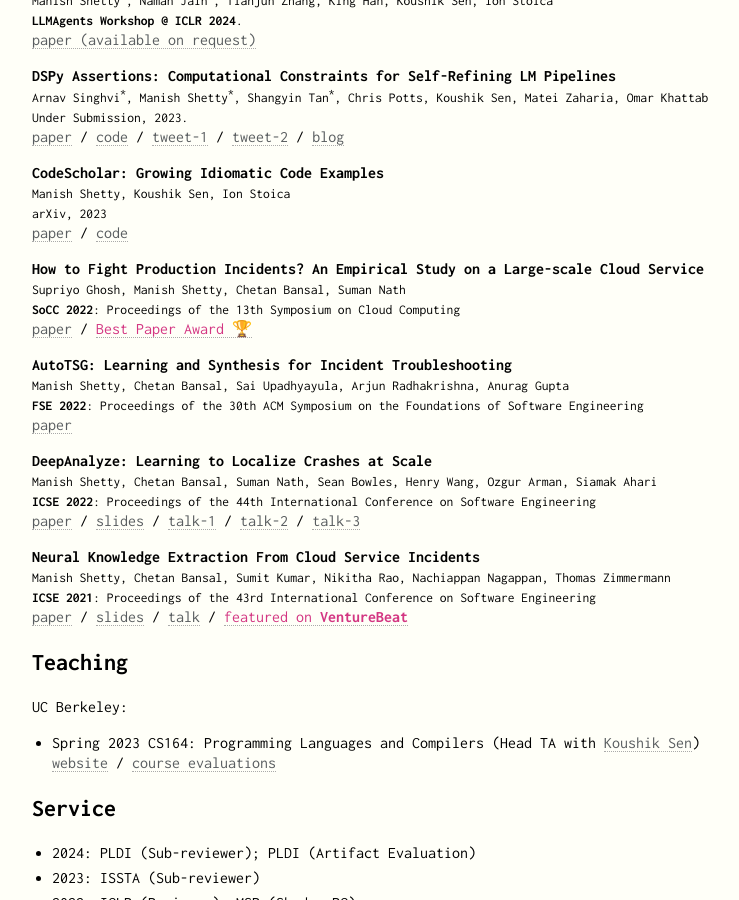
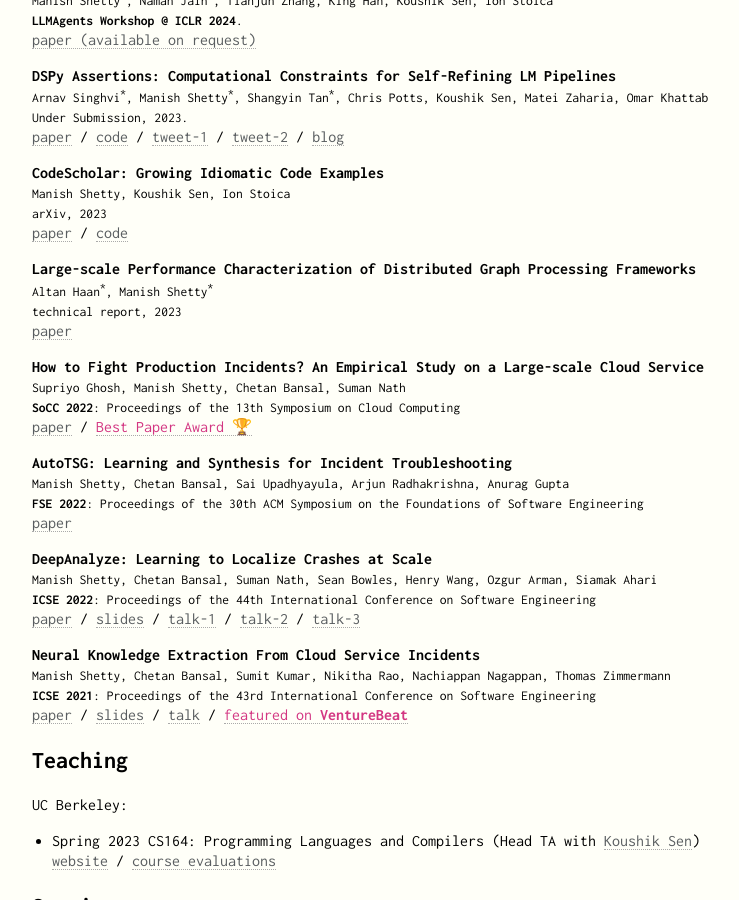
Before and after one commit to manishshettym/manishshettym.github.io, a Jekyll site: the page built from index.md, in a window 1280 px wide and 900 px high, scrolled down 873 px. Shown: the whole window, without its empty margins (258-997 px from the left). Built offline with Jekyll 4.4.1, drawn with Linux system fonts in a browser that asks for light colours.

Commit message:
adding technical report

```diff
--- a/index.md
+++ b/index.md
@@ -89,6 +89,14 @@
 arXiv, 2023 </span> <br>
 <a href="https://arxiv.org/abs/2312.15157">paper</a> /
 <a href="https://github.com/tart-proj/codescholar">code</a>
+
+
+**Large-scale Performance Characterization of Distributed Graph Processing Frameworks** <br>
+<span style="font-size:85%">Altan Haan<sup>*</sup>, Manish Shetty<sup>*</sup><br>
+technical report, 2023 </span> <br>
+<a href="/pdf/preprints/graph-study.pdf">paper</a>
+<!-- <a href="">code</a> / -->
+<!-- <a href="">blog</a> -->
 
 **How to Fight Production Incidents? An Empirical Study on a Large-scale Cloud Service** <br>
 <span style="font-size:85%">Supriyo Ghosh, Manish Shetty, Chetan Bansal, Suman Nath <br>
```
Also changed, not shown: 1 other file.
